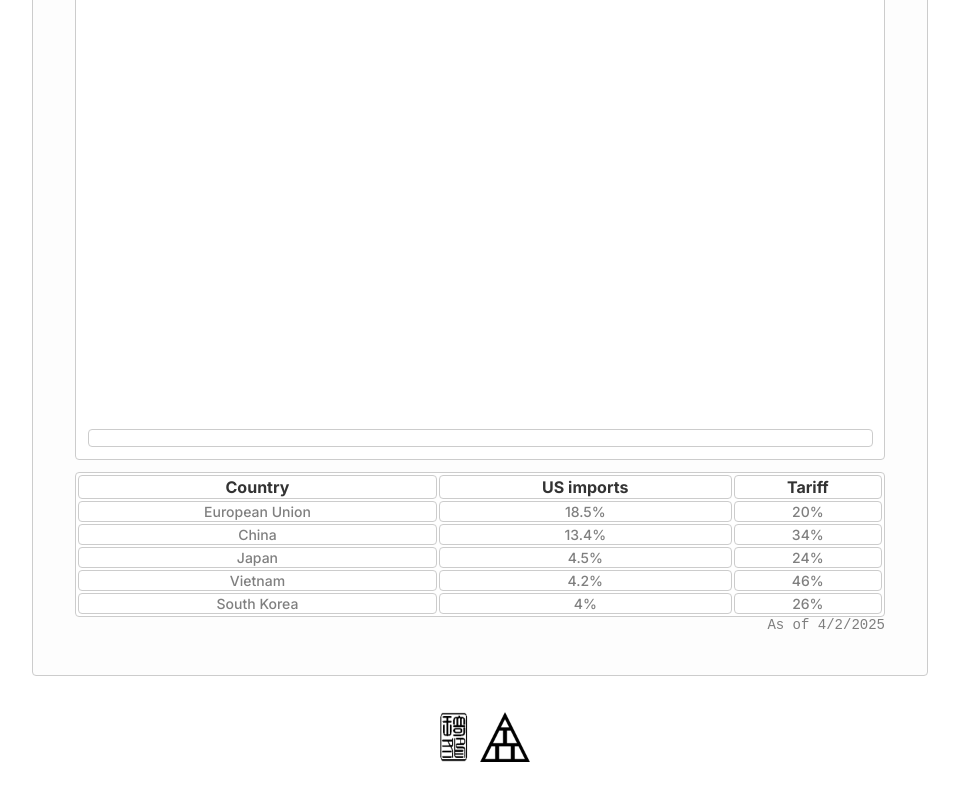
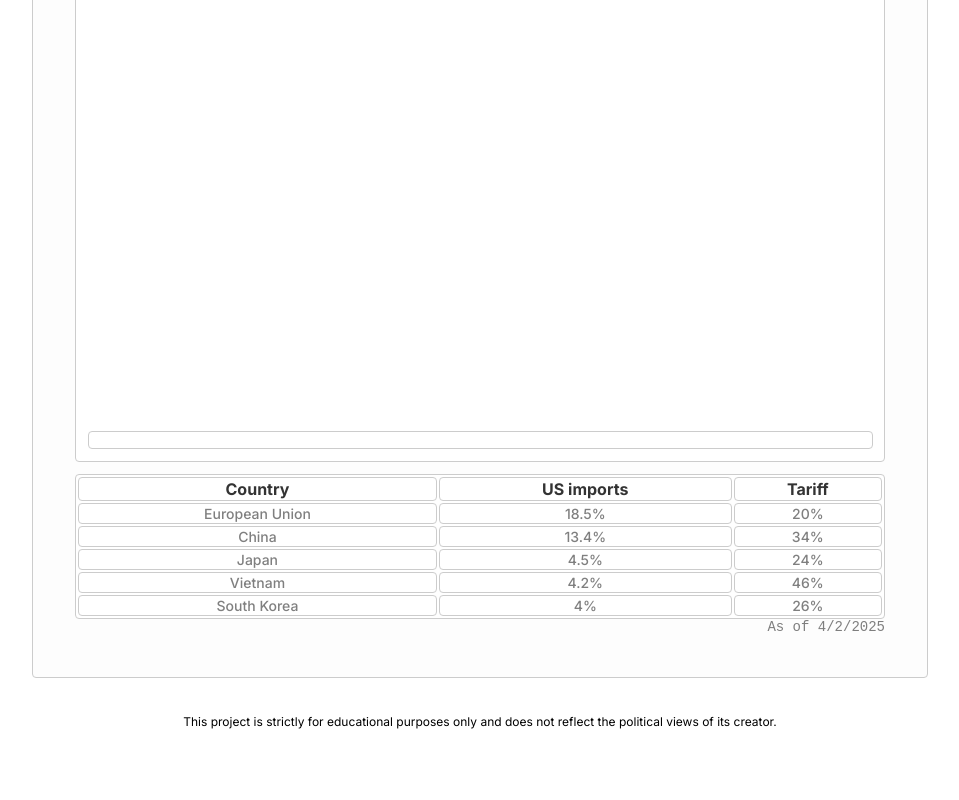
Before and after one commit to kevindkchan/trumptarifftracker, a website: page public/index.html in a window 1280 px wide. Shown: the part 7333-8133 px from the top of the page, without its empty margins (160-1119 px from the left). After the commit the page ends 8098 px from the top, so only its background shows below. Drawn offline with nearby package versions, Linux system fonts and the light colour scheme; no server answers.

Commit message:
Update footer

```diff
--- a/public/css/style.css
+++ b/public/css/style.css
@@ -10,6 +10,7 @@ html, body {
 body {
     margin: 0;
     padding: 0;
+    font-family: "Inter", sans-serif;
 }
 
 a {
@@ -517,11 +518,9 @@ td {
 /* Footer */
 
 .footer {
-    display: flex;
-    flex-direction: column;
-    justify-content: space-between;
-    align-items: center;
-    gap: 12px;
+    text-align: center;
     margin-top: 36px;
     margin-bottom: 36px;
+    font-family: "Inter", sans-serif;
+    font-size: 12px;
 }
--- a/public/index.html
+++ b/public/index.html
@@ -620,12 +620,7 @@
         </div>
 
         <div class="footer">
-            <div class="logos">
-                <a href="https://kevindkchan.com/" target="_blank" rel="noopener noreferrer">
-                    <img src="img/chan2.png" width="45" height="50">
-                </a>
-                <img src="img/logo.png" width="50" height="50">
-            </div>
+            This project is strictly for educational purposes only and does not reflect the political views of its creator.
         </div>
     </div>
 
```
